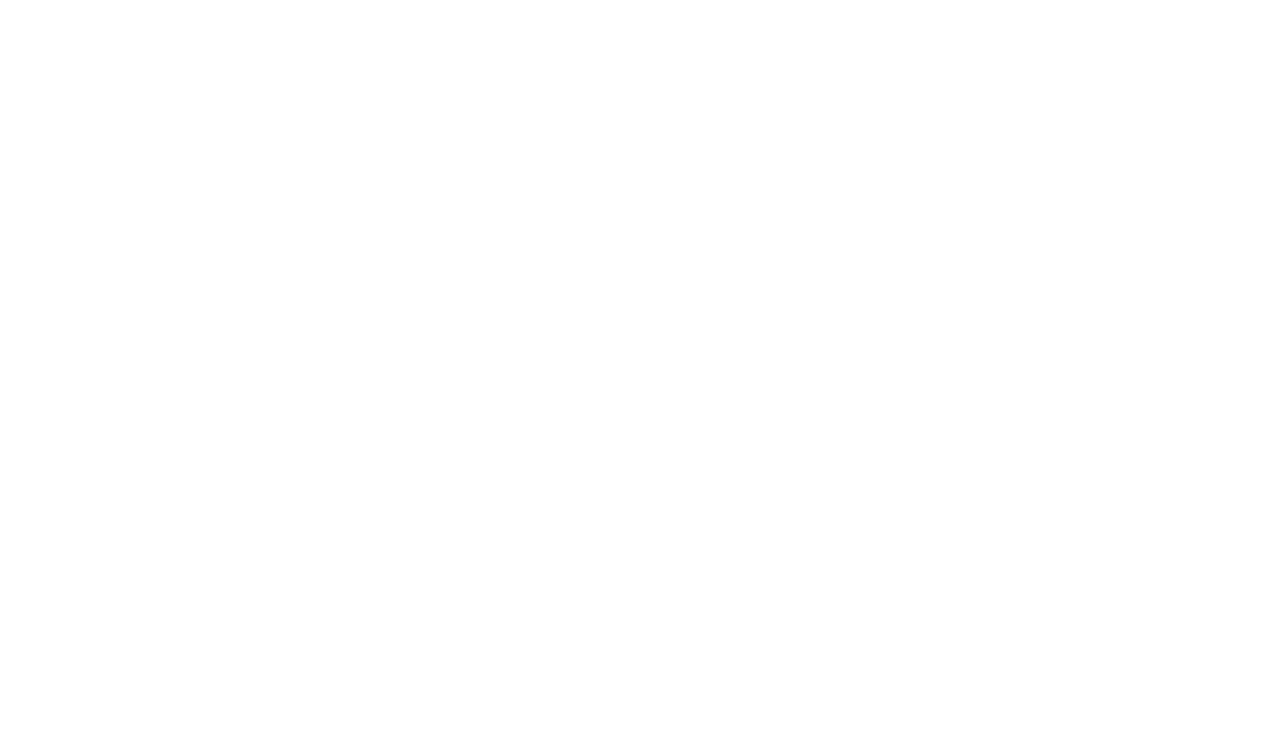
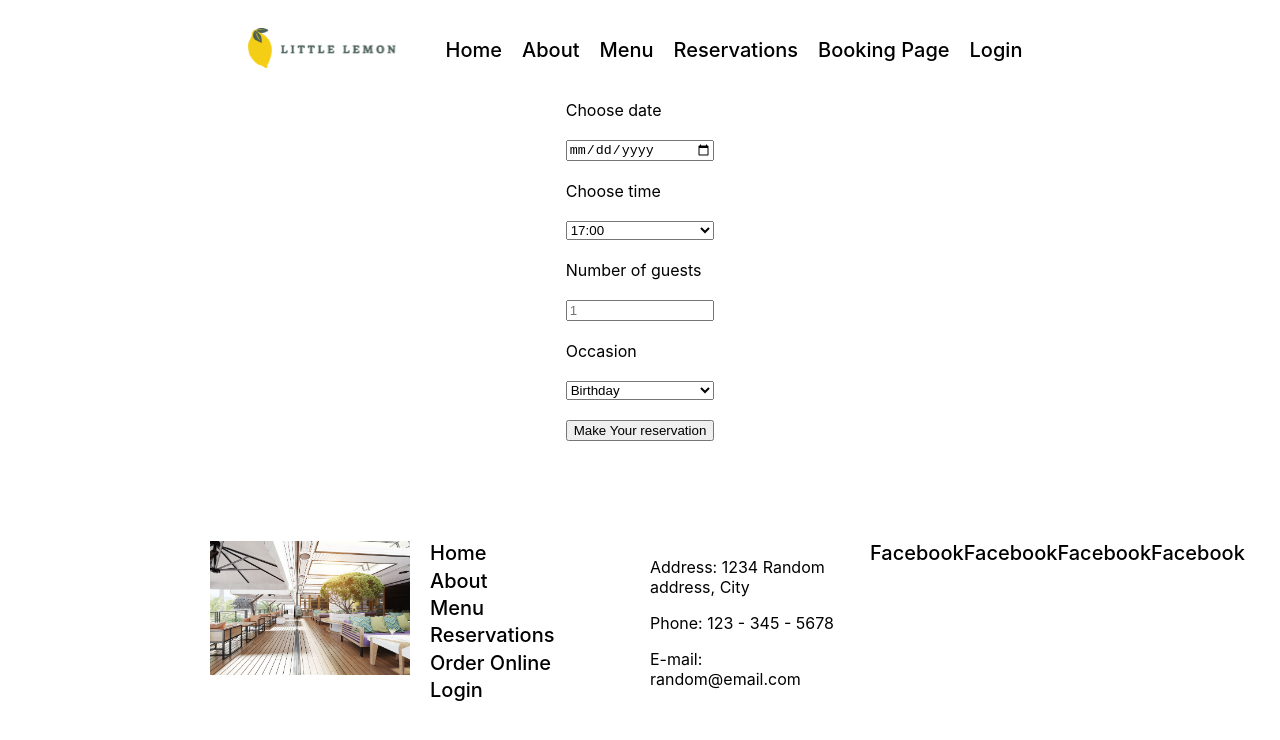
Before and after one commit to Nem702/little-lemon, a React (Create React App) app: page /bookingPage in a window 1280 px wide. Before the commit this address had no page. Shown: the top 740 px of the page. Built offline with nearby package versions, Linux system fonts and the light colour scheme.

Commit message:
added bookingPage js & css, form, connected bookingPage

```diff
--- a/src/App.js
+++ b/src/App.js
@@ -5,19 +5,20 @@
 import About from "./About";
 import Menu from "./Menu";
 import Reservations from "./Reservations";
-import OrderOnline from "./OrderOnline";
+// import OrderOnline from "./OrderOnline";
+import BookingPage from "./bookingPage";
 import Login from "./Login";
 
 function App() {
   return (
     <>
       <BrowserRouter>
-        <Routes >
+        <Routes>
           <Route path="/" element={<Home />} />
           <Route path="/about" element={<About />} />
           <Route path="/menu" element={<Menu />} />
           <Route path="/reservations" element={<Reservations />} />
-          <Route path="/orderOnline" element={<OrderOnline />} />
+          <Route path="/bookingPage" element={<BookingPage />} />
           <Route path="/login" element={<Login />} />
         </Routes>
       </BrowserRouter>
--- /dev/null
+++ b/src/bookingPage.css
@@ -0,0 +1,10 @@
+form {
+  display: grid;
+  max-width: 200px;
+  gap: 20px;
+}
+
+.formWrapper {
+  display: flex;
+  justify-content: center;
+}
--- /dev/null
+++ b/src/bookingPage.js
@@ -0,0 +1,44 @@
+import React from "react";
+import Nav from "./nav";
+import Footer from "./footer";
+import "./bookingPage.css";
+
+const BookingPage = () => {
+  return (
+    <div>
+      <Nav />
+      <div className="formWrapper">
+        <form>
+          <label for="res-date">Choose date</label>
+          <input type="date" id="res-date"></input>
+          <label for="res-time">Choose time</label>
+          <select id="res-time ">
+            <option>17:00</option>
+            <option>18:00</option>
+            <option>19:00</option>
+            <option>20:00</option>
+            <option>21:00</option>
+            <option>22:00</option>
+          </select>
+          <label for="guests">Number of guests</label>
+          <input
+            type="number"
+            placeholder="1"
+            min="1"
+            max="10"
+            id="guests"
+          ></input>
+          <label for="occasion">Occasion</label>
+          <select id="occasion">
+            <option>Birthday</option>
+            <option>Anniversary</option>
+          </select>
+          <input type="submit" value="Make Your reservation"></input>
+        </form>
+      </div>
+      <Footer />
+    </div>
+  );
+};
+
+export default BookingPage;
--- a/src/footer.js
+++ b/src/footer.js
@@ -1,12 +1,10 @@
 import React from "react";
 import { Link } from "react-router-dom";
 
-
-import Restaurant from "./Figma---Assets/icons_assets/restaurant.jpg"
+import Restaurant from "./Figma---Assets/icons_assets/restaurant.jpg";
 const Footer = () => {
   return (
     <footer>
-
       <img className="footerImg" src={Restaurant} alt="chef"></img>
       <div className="dormantNavigation">
         <Link to="/">Home</Link>
@@ -21,9 +19,14 @@
         <p>Phone: 123 - 345 - 5678</p>
         <p>E-mail: random@email.com</p>
       </div>
-      <div className="socialMediaLinks"></div>
+      <div className="socialMediaLinks">
+        <Link to="/facebook.com">Facebook</Link>
+        <Link to="/facebook.com">Facebook</Link>
+        <Link to="/facebook.com">Facebook</Link>
+        <Link to="/facebook.com">Facebook</Link>
+      </div>
     </footer>
-  )
+  );
 };
 
 export default Footer;
--- a/src/nav.js
+++ b/src/nav.js
@@ -1,7 +1,7 @@
 import { Link, useMatch, useResolvedPath } from "react-router-dom";
 import React from "react";
 import "./nav.css";
-import {ReactComponent as Logo} from "./assets/Logo .svg";
+import { ReactComponent as Logo } from "./assets/Logo .svg";
 
 const Nav = () => {
   return (
@@ -14,7 +14,7 @@
         <CustomLink to="/about">About</CustomLink>
         <CustomLink to="/menu">Menu</CustomLink>
         <CustomLink to="/reservations">Reservations</CustomLink>
-        <CustomLink to="/orderOnline">Order Online</CustomLink>
+        <CustomLink to="/bookingPage">Booking Page</CustomLink>
         <CustomLink to="/login">Login</CustomLink>
       </ul>
     </nav>
@@ -22,15 +22,15 @@
 };
 
 function CustomLink({ to, children, ...props }) {
-  const resolvedPath = useResolvedPath(to)
-  const isActive = useMatch({ path: resolvedPath.pathname, end: true })
+  const resolvedPath = useResolvedPath(to);
+  const isActive = useMatch({ path: resolvedPath.pathname, end: true });
   return (
     <li className={isActive ? "active" : ""}>
       <Link to={to} {...props}>
         {children}
       </Link>
     </li>
-  )
+  );
 }
 
 export default Nav;
```
Also changed, not shown: src/main.js (+12 -6 lines).
